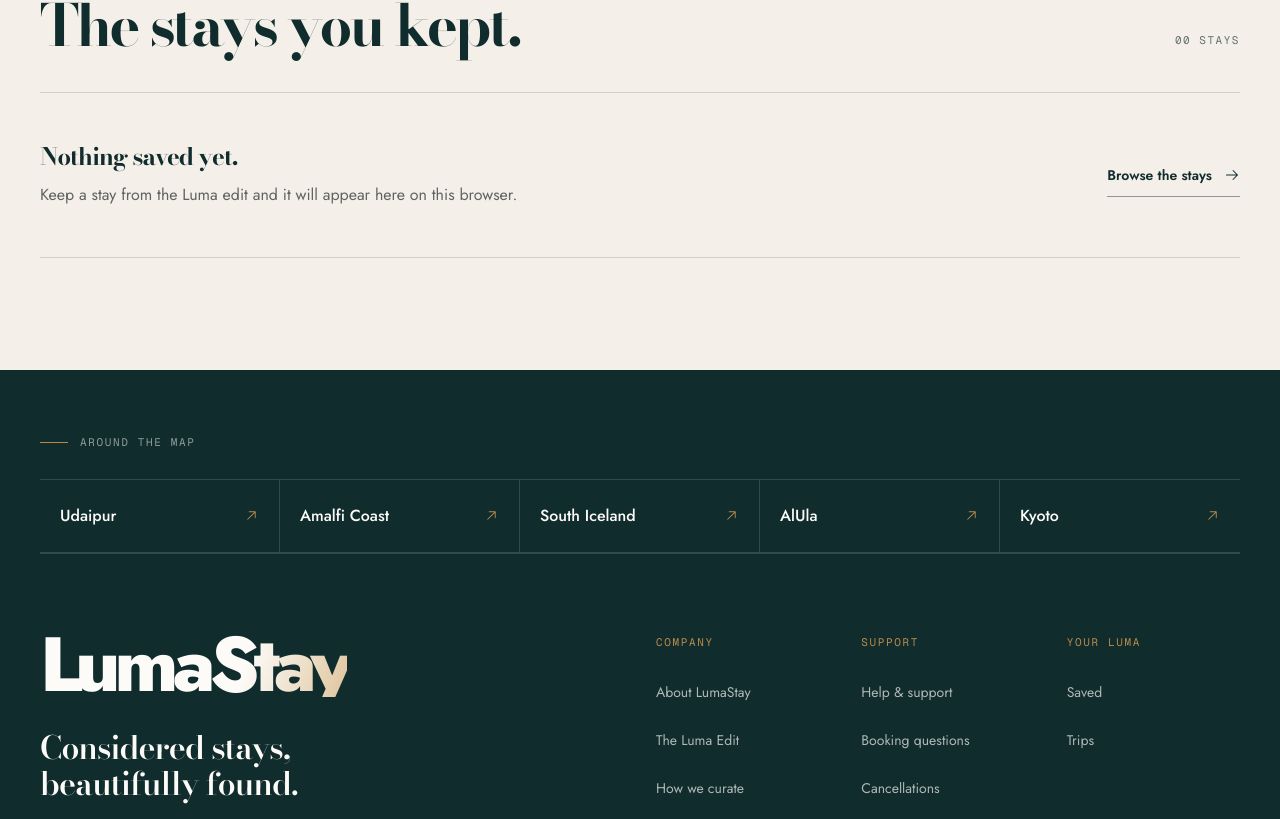
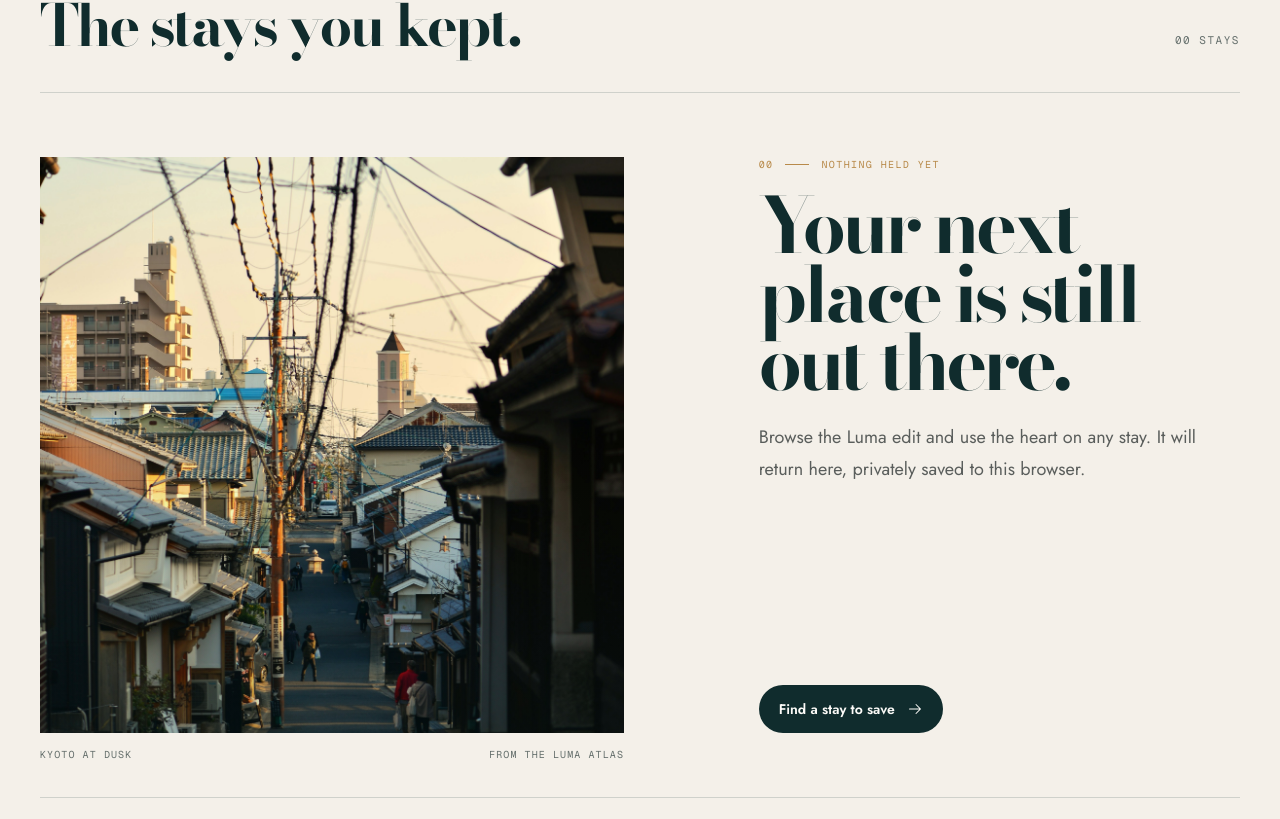
Before and after one commit to harshilbh2005/lumstay, a Next.js app: page /saved in a window 1280 px wide. Shown: the part 701-1520 px from the top of the page. Built offline with nearby package versions, Linux system fonts and the light colour scheme.

Commit message:
feat: add saved empty state and undo

```diff
--- a/src/features/saved/components/saved-properties-page.tsx
+++ b/src/features/saved/components/saved-properties-page.tsx
@@ -1,7 +1,10 @@
 import { getMediaById, mockProperties } from "@/data/mock";
 
 import { SavedPropertyCollection } from "./saved-property-collection";
-import type { SavedPropertyEntry } from "../types";
+import type {
+  SavedEmptyStateMedia,
+  SavedPropertyEntry,
+} from "../types";
 
 function getSavedPropertyEntries(): SavedPropertyEntry[] {
   return mockProperties.flatMap((property) => {
@@ -36,6 +39,21 @@ function getSavedPropertyEntries(): SavedPropertyEntry[] {
   });
 }
 
+function getSavedEmptyStateMedia(): SavedEmptyStateMedia | null {
+  const media = getMediaById("kyoto-street-dusk");
+
+  if (!media) {
+    return null;
+  }
+
+  return {
+    src: media.src,
+    alt: media.alt,
+    focalPoint: media.focalPoint,
+    title: media.title,
+  };
+}
+
 export function SavedPropertiesPage() {
   return (
     <div className="bg-brand-paper">
@@ -68,7 +86,10 @@ export function SavedPropertiesPage() {
         </div>
       </section>
 
-      <SavedPropertyCollection properties={getSavedPropertyEntries()} />
+      <SavedPropertyCollection
+        properties={getSavedPropertyEntries()}
+        emptyStateMedia={getSavedEmptyStateMedia()}
+      />
     </div>
   );
 }
--- a/src/features/saved/components/saved-property-collection.tsx
+++ b/src/features/saved/components/saved-property-collection.tsx
@@ -1,17 +1,34 @@
 "use client";
 
+import { useEffect, useMemo, useState } from "react";
 import Image from "next/image";
 import Link from "next/link";
-import { ArrowRight, Star } from "@phosphor-icons/react";
+import {
+  ArrowCounterClockwise,
+  ArrowRight,
+  HeartBreak,
+  Star,
+} from "@phosphor-icons/react";
+import { AnimatePresence, motion } from "motion/react";
+import { toast } from "sonner";
 
 import { useSavedStaysStore } from "@/features/saved";
 import { cn } from "@/lib/utils";
 
-import type { SavedPropertyEntry } from "../types";
+import type {
+  SavedEmptyStateMedia,
+  SavedPropertyEntry,
+} from "../types";
 
 const priceFormatter = new Intl.NumberFormat("en-IN", {
   maximumFractionDigits: 0,
 });
+
+interface PendingFocus {
+  id: string;
+  delay: number;
+  allowedSourceId?: string;
+}
 
 function SavedCollectionSkeleton() {
   return (
@@ -58,15 +75,16 @@ function SavedCollectionSkeleton() {
 function SavedPropertyRow({
   property,
   index,
+  onRemove,
 }: {
   property: SavedPropertyEntry;
   index: number;
+  onRemove: (property: SavedPropertyEntry, index: number) => void;
 }) {
   const propertyHref = `/properties/${property.slug}`;
   const imageOnRight = index % 2 === 1;
 
   return (
-    <li className="border-b border-brand-forest-deep/16">
     <article className="grid gap-7 py-10 sm:py-14 lg:grid-cols-12 lg:items-center lg:gap-x-8 lg:py-20">
       <figure
         className={cn(
@@ -88,7 +106,7 @@ function SavedPropertyRow({
               src={property.media.src}
               alt={property.media.alt}
               sizes="(max-width: 1023px) calc(100vw - 2.5rem), 55vw"
-                fetchPriority={index === 0 ? "high" : "auto"}
+              loading={index === 0 ? "eager" : "lazy"}
               className="object-cover transition-transform duration-500 ease-luma group-hover/image:scale-[1.018] motion-reduce:transition-none"
               style={{ objectPosition: property.media.focalPoint }}
             />
@@ -163,6 +181,21 @@ function SavedPropertyRow({
             / night
           </p>
 
+          <div className="flex flex-wrap items-center gap-x-5 gap-y-2">
+            <button
+              id={`remove-saved-${property.id}`}
+              type="button"
+              onClick={() => onRemove(property, index)}
+              className="group/remove inline-flex min-h-11 items-center gap-2 rounded-sm font-mono text-[0.625rem] tracking-[0.12em] text-brand-stone uppercase transition-colors duration-200 hover:text-foreground focus-visible:outline-none focus-visible:ring-2 focus-visible:ring-ring focus-visible:ring-offset-4 focus-visible:ring-offset-brand-linen active:translate-y-px motion-reduce:transition-none"
+            >
+              <HeartBreak
+                aria-hidden="true"
+                size={15}
+                className="transition-transform duration-200 ease-luma group-hover/remove:-rotate-6 motion-reduce:transition-none"
+              />
+              Remove
+            </button>
+
             <Link
               href={propertyHref}
               prefetch={false}
@@ -177,15 +210,146 @@ function SavedPropertyRow({
             </Link>
           </div>
         </div>
+      </div>
     </article>
-    </li>
+  );
+}
+
+function SavedRemovalNotice({
+  propertyName,
+  toastId,
+  onUndo,
+}: {
+  propertyName: string;
+  toastId: number | string;
+  onUndo: () => void;
+}) {
+  return (
+    <motion.div
+      initial={{ opacity: 0, y: -8, scale: 0.97 }}
+      animate={{ opacity: 1, y: 0, scale: 1 }}
+      transition={{ type: "spring", stiffness: 360, damping: 28 }}
+      className="luma-save-notice relative grid min-h-[4.75rem] w-full grid-cols-[auto_minmax(0,1fr)_auto] items-center gap-3 overflow-hidden rounded-[1.1rem] border border-white/14 px-3.5 py-3 text-brand-paper"
+    >
+      <span className="flex size-11 items-center justify-center rounded-full border border-white/14 bg-white/8 text-brand-paper/72 shadow-[inset_0_1px_0_rgb(255_255_255/0.12)]">
+        <HeartBreak aria-hidden="true" size={19} />
+      </span>
+
+      <span className="min-w-0">
+        <span className="block font-mono text-[0.5625rem] tracking-[0.14em] text-brand-paper/56 uppercase">
+          Removed from your Luma list
+        </span>
+        <span className="mt-1 block truncate text-[0.9375rem] leading-none font-semibold tracking-[0.01em]">
+          {propertyName}
+        </span>
+      </span>
+
+      <button
+        type="button"
+        aria-label={`Undo removal of ${propertyName}`}
+        onClick={() => {
+          onUndo();
+          toast.dismiss(toastId);
+        }}
+        className="group/undo flex min-h-11 items-center gap-2 rounded-full border border-white/16 bg-white/8 px-3.5 text-xs font-semibold text-brand-paper/88 transition-[background-color,border-color,color] duration-200 hover:border-brand-brass/48 hover:bg-white/12 hover:text-brand-paper focus-visible:outline-none focus-visible:ring-2 focus-visible:ring-brand-brass"
+      >
+        <ArrowCounterClockwise
+          aria-hidden="true"
+          size={15}
+          className="transition-transform duration-200 ease-luma group-hover/undo:-rotate-12 motion-reduce:transition-none"
+        />
+        Undo
+      </button>
+
+      <motion.span
+        aria-hidden="true"
+        initial={{ scaleX: 1 }}
+        animate={{ scaleX: 0 }}
+        transition={{ duration: 6.4, ease: "linear" }}
+        className="absolute inset-x-0 bottom-0 h-px origin-left bg-brand-brass"
+      />
+    </motion.div>
+  );
+}
+
+function SavedCollectionEmptyState({
+  media,
+}: {
+  media: SavedEmptyStateMedia | null;
+}) {
+  return (
+    <motion.div
+      initial={{ opacity: 0, y: 10 }}
+      animate={{ opacity: 1, y: 0 }}
+      exit={{ opacity: 0, y: -6 }}
+      transition={{ duration: 0.22, ease: [0.22, 1, 0.36, 1] }}
+      className="border-y border-brand-forest-deep/16 py-10 sm:py-14 lg:py-16"
+    >
+      <div className="grid gap-10 lg:grid-cols-12 lg:items-stretch lg:gap-x-8">
+        <div className="flex min-w-0 flex-col justify-between lg:col-start-8 lg:col-span-5 lg:row-start-1">
+          <div>
+            <p className="flex items-center gap-3 font-mono text-[0.625rem] tracking-[0.14em] text-brand-brass uppercase">
+              <span aria-hidden="true">00</span>
+              <span className="h-px w-6 bg-brand-brass" aria-hidden="true" />
+              Nothing held yet
+            </p>
+            <h3 className="mt-5 max-w-[10ch] text-[clamp(2.85rem,6vw,5.75rem)] leading-[0.89] font-bold tracking-[-0.055em] text-brand-forest-deep">
+              Your next place is still out there.
+            </h3>
+            <p className="mt-6 max-w-[34rem] text-base leading-7 text-foreground/70 sm:text-lg sm:leading-8">
+              Browse the Luma edit and use the heart on any stay. It will
+              return here, privately saved to this browser.
+            </p>
+          </div>
+
+          <Link
+            id="saved-empty-browse"
+            href="/search"
+            className="group/empty-cta mt-9 inline-flex min-h-12 w-fit items-center gap-3 rounded-full bg-brand-forest-deep px-5 text-sm font-semibold text-brand-paper transition-[background-color,transform] duration-200 hover:bg-brand-forest focus-visible:outline-none focus-visible:ring-2 focus-visible:ring-ring focus-visible:ring-offset-4 focus-visible:ring-offset-brand-linen active:translate-y-px motion-reduce:transition-none lg:mt-12"
+          >
+            Find a stay to save
+            <ArrowRight
+              aria-hidden="true"
+              size={16}
+              className="transition-transform duration-200 ease-luma group-hover/empty-cta:translate-x-1 motion-reduce:transition-none"
+            />
+          </Link>
+        </div>
+
+        {media ? (
+          <figure className="min-w-0 lg:col-span-6 lg:row-start-1">
+            <div className="relative aspect-[4/3] overflow-hidden bg-brand-forest-deep/8 sm:aspect-[7/5] lg:h-full lg:min-h-[34rem] lg:aspect-auto">
+              <Image
+                fill
+                src={media.src}
+                alt={media.alt}
+                sizes="(max-width: 1023px) calc(100vw - 2.5rem), 48vw"
+                loading="eager"
+                className="object-cover"
+                style={{ objectPosition: media.focalPoint }}
+              />
+              <div
+                aria-hidden="true"
+                className="absolute inset-0 bg-gradient-to-t from-brand-forest-deep/20 via-transparent to-transparent"
+              />
+            </div>
+            <figcaption className="mt-3 flex items-start justify-between gap-4 font-mono text-[0.625rem] leading-5 tracking-[0.11em] text-brand-stone uppercase">
+              <span>{media.title}</span>
+              <span className="text-right">From the Luma atlas</span>
+            </figcaption>
+          </figure>
+        ) : null}
+      </div>
+    </motion.div>
   );
 }
 
 export function SavedPropertyCollection({
   properties,
+  emptyStateMedia,
 }: {
   properties: readonly SavedPropertyEntry[];
+  emptyStateMedia: SavedEmptyStateMedia | null;
 }) {
   const hydrationStatus = useSavedStaysStore(
     (state) => state.hydrationStatus,
@@ -193,8 +357,16 @@ export function SavedPropertyCollection({
   const savedPropertyIds = useSavedStaysStore(
     (state) => state.savedPropertyIds,
   );
-  const propertyById = new Map(
-    properties.map((property) => [property.id, property]),
+  const removeSavedStay = useSavedStaysStore(
+    (state) => state.removeSavedStay,
+  );
+  const restoreSavedStay = useSavedStaysStore(
+    (state) => state.restoreSavedStay,
+  );
+  const [pendingFocus, setPendingFocus] = useState<PendingFocus | null>(null);
+  const propertyById = useMemo(
+    () => new Map(properties.map((property) => [property.id, property])),
+    [properties],
   );
   const savedProperties = savedPropertyIds.flatMap((propertyId) => {
     const property = propertyById.get(propertyId);
@@ -204,6 +376,73 @@ export function SavedPropertyCollection({
   const countLabel = `${String(savedProperties.length).padStart(2, "0")} ${
     savedProperties.length === 1 ? "stay" : "stays"
   }`;
+
+  useEffect(() => {
+    if (!pendingFocus) {
+      return;
+    }
+
+    let animationFrame = 0;
+    const timeout = window.setTimeout(() => {
+      animationFrame = window.requestAnimationFrame(() => {
+        const activeElement = document.activeElement;
+        const focusStillBelongsToInteraction =
+          activeElement === document.body ||
+          activeElement?.id === pendingFocus.allowedSourceId ||
+          activeElement?.closest("[data-sonner-toast]");
+
+        if (focusStillBelongsToInteraction) {
+          document.getElementById(pendingFocus.id)?.focus();
+        }
+
+        setPendingFocus(null);
+      });
+    }, pendingFocus.delay);
+
+    return () => {
+      window.clearTimeout(timeout);
+      window.cancelAnimationFrame(animationFrame);
+    };
+  }, [pendingFocus, savedPropertyIds]);
+
+  function handleRemove(property: SavedPropertyEntry, index: number) {
+    const nextFocusProperty =
+      savedProperties[index + 1] ?? savedProperties[index - 1];
+    const savedPropertyIndex = savedPropertyIds.indexOf(property.id);
+    const nextFocusId = nextFocusProperty
+      ? `remove-saved-${nextFocusProperty.id}`
+      : "saved-empty-browse";
+
+    setPendingFocus({
+      id: nextFocusId,
+      delay: 0,
+      allowedSourceId: `remove-saved-${property.id}`,
+    });
+    removeSavedStay(property.id);
+
+    toast.custom(
+      (toastId) => (
+        <SavedRemovalNotice
+          propertyName={property.name}
+          toastId={toastId}
+          onUndo={() => {
+            setPendingFocus({
+              id: `remove-saved-${property.id}`,
+              delay: 360,
+              allowedSourceId: nextFocusId,
+            });
+            restoreSavedStay(property.id, savedPropertyIndex);
+          }}
+        />
+      ),
+      {
+        id: "saved-collection-removal",
+        duration: 6400,
+        position: "top-center",
+        unstyled: true,
+      },
+    );
+  }
 
   return (
     <section
@@ -234,41 +473,42 @@ export function SavedPropertyCollection({
 
         {!isHydrated ? <SavedCollectionSkeleton /> : null}
 
-        {isHydrated && savedProperties.length > 0 ? (
-          <ol className="border-t border-brand-forest-deep/16">
+        {isHydrated ? (
+          <>
+            <ol
+              className={cn(
+                "relative",
+                savedProperties.length > 0 &&
+                  "border-t border-brand-forest-deep/16",
+              )}
+            >
               {savedProperties.map((property, index) => (
+                <motion.li
+                  key={property.id}
+                  layout="position"
+                  transition={{
+                    layout: {
+                      duration: 0.22,
+                      ease: [0.22, 1, 0.36, 1],
+                    },
+                  }}
+                  className="border-b border-brand-forest-deep/16"
+                >
                   <SavedPropertyRow
-                key={property.id}
                     property={property}
                     index={index}
+                    onRemove={handleRemove}
                   />
+                </motion.li>
               ))}
             </ol>
+
+            <AnimatePresence initial={false}>
+              {savedProperties.length === 0 ? (
+                <SavedCollectionEmptyState media={emptyStateMedia} />
               ) : null}
-
-        {isHydrated && savedProperties.length === 0 ? (
-          <div className="grid gap-6 border-y border-brand-forest-deep/16 py-10 sm:grid-cols-[1fr_auto] sm:items-center sm:py-12">
-            <div>
-              <h3 className="text-2xl font-bold tracking-[-0.035em] text-brand-forest-deep">
-                Nothing saved yet.
-              </h3>
-              <p className="mt-2 max-w-xl text-base leading-7 text-foreground/68">
-                Keep a stay from the Luma edit and it will appear here on this
-                browser.
-              </p>
-            </div>
-            <Link
-              href="/search"
-              className="group/link inline-flex min-h-11 w-fit items-center gap-3 border-b border-brand-forest-deep/45 text-sm font-semibold text-brand-forest-deep transition-colors duration-200 hover:border-brand-brass hover:text-brand-forest focus-visible:outline-none focus-visible:ring-2 focus-visible:ring-ring focus-visible:ring-offset-4 focus-visible:ring-offset-brand-linen motion-reduce:transition-none"
-            >
-              Browse the stays
-              <ArrowRight
-                aria-hidden="true"
-                size={16}
-                className="transition-transform duration-200 ease-luma group-hover/link:translate-x-1 motion-reduce:transition-none"
-              />
-            </Link>
-          </div>
+            </AnimatePresence>
+          </>
         ) : null}
       </div>
     </section>
--- a/src/stores/saved-stays-store.ts
+++ b/src/stores/saved-stays-store.ts
@@ -21,6 +21,7 @@ export interface SavedStaysStoreState extends SavedStaysPersistedState {
 
 export interface SavedStaysStoreActions {
   saveStay: (propertyId: string) => void;
+  restoreSavedStay: (propertyId: string, index: number) => void;
   removeSavedStay: (propertyId: string) => void;
   toggleSavedStay: (propertyId: string) => boolean;
   clearSavedStays: () => void;
@@ -153,6 +154,34 @@ export function createSavedStaysStore(
             };
           });
         },
+        restoreSavedStay: (propertyIdValue, indexValue) => {
+          const propertyId = normalizePropertyId(propertyIdValue);
+
+          if (!propertyId) {
+            return;
+          }
+
+          set((state) => {
+            if (state.savedPropertyIds.includes(propertyId)) {
+              return state;
+            }
+
+            const insertionIndex = Number.isFinite(indexValue)
+              ? Math.max(0, Math.trunc(indexValue))
+              : 0;
+            const savedPropertyIds = [...state.savedPropertyIds];
+
+            savedPropertyIds.splice(
+              Math.min(insertionIndex, savedPropertyIds.length),
+              0,
+              propertyId,
+            );
+
+            return {
+              savedPropertyIds: savedPropertyIds.slice(0, MAX_SAVED_STAYS),
+            };
+          });
+        },
         removeSavedStay: (propertyIdValue) => {
           const propertyId = normalizePropertyId(propertyIdValue);
 
```
Also changed, not shown: src/features/saved/types.ts (+7 -0 lines), 1 other file (tests, documents, lock files or other folders). Lines whose indentation alone changed are shown as unchanged.
